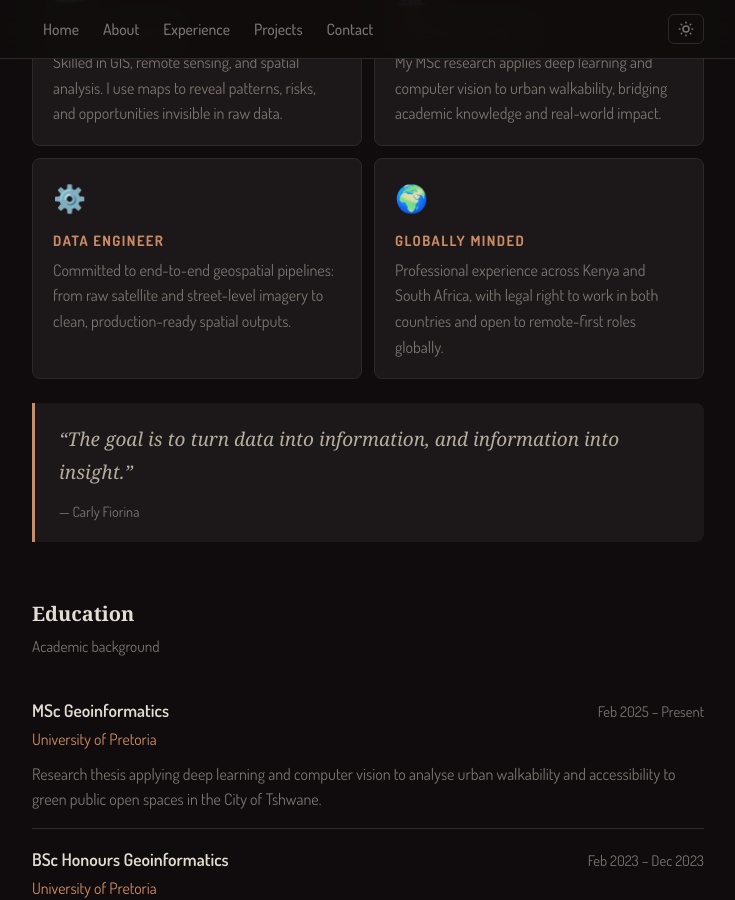
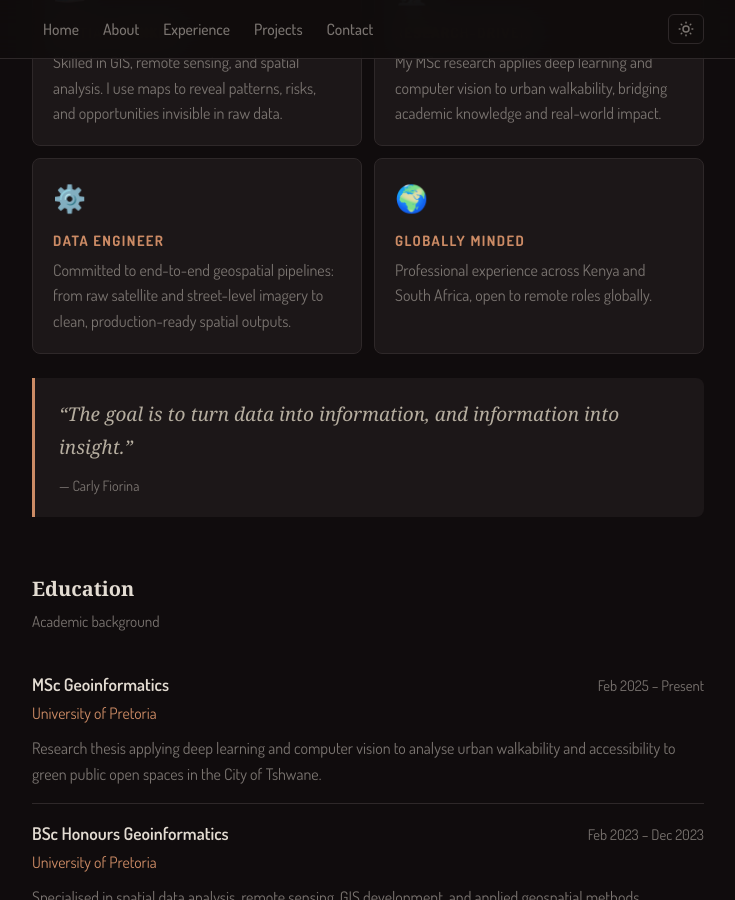
Before and after one commit to joyceonyango/joyceonyango.github.io, a Jekyll site: the page built from _pages/about.html, in a window 1280 px wide and 900 px high, scrolled down 981 px. Shown: the whole window, without its empty margins (272-1007 px from the left). Built offline with Jekyll 4.4.1, drawn with Linux system fonts in a browser that asks for light colours; some web fonts are replaced.

```diff
--- a/_data/about.yml
+++ b/_data/about.yml
@@ -19,7 +19,7 @@ insights:
     - text: "MSc Geoinformatics (in progress) — <strong>University of Pretoria</strong>. Thesis: deep learning & computer vision applied to urban walkability and green space accessibility in Tshwane."
     - text: "BSc Honours in Geoinformatics — <strong>University of Pretoria</strong>."
     - text: "Internship experience at <strong>Esri Eastern Africa</strong>, <strong>Swift Geospatial</strong>, and <strong>Gloceps</strong>."
-    - text: "Right to work in <strong>South Africa</strong> and <strong>Kenya</strong>; open to remote-first global roles."
+    - text: "Right to work in <strong>Kenya</strong>; open to remote roles globally."
     - text: "Portfolio: <a href='https://joyceonyango.github.io' target='_blank' class='underline-animate text-green-700 dark:text-green-300'>joyceonyango.github.io</a>"
 
 # ── My Profile ────────────────────────────────────────────────
@@ -44,10 +44,10 @@ profile:
         text: My MSc research applies deep learning and computer vision to urban walkability, bridging academic rigour and real-world impact.
       - icon: "⚙️"
         title: Data Engineer
-        text: Committed to end-to-end geospatial pipelines — from raw satellite and street-level imagery to clean, production-ready spatial outputs.
+        text: Committed to end-to-end geospatial pipelines, from raw satellite and street-level imagery to clean, production-ready spatial outputs.
       - icon: "🌍"
         title: Globally Minded
-        text: Adaptable across African and global contexts, with professional experience in Kenya, South Africa, and remote-first environments.
+        text: Adaptable across African and global contexts, with professional experience in Kenya, South Africa, and remote environments.
 
   drives:
     heading: What Drives Me
--- a/_pages/about.html
+++ b/_pages/about.html
@@ -64,7 +64,7 @@ description: Background, research, education and technical stack of Joyce Onyang
     <div class="trait-card">
       <span class="trait-icon">&#127757;</span>
       <h4>Globally Minded</h4>
-      <p>Professional experience across Kenya and South Africa, with legal right to work in both countries and open to remote-first roles globally.</p>
+      <p>Professional experience across Kenya and South Africa, open to remote roles globally.</p>
     </div>
   </div>
   <div class="quote-block" style="margin-top:24px;">
```
